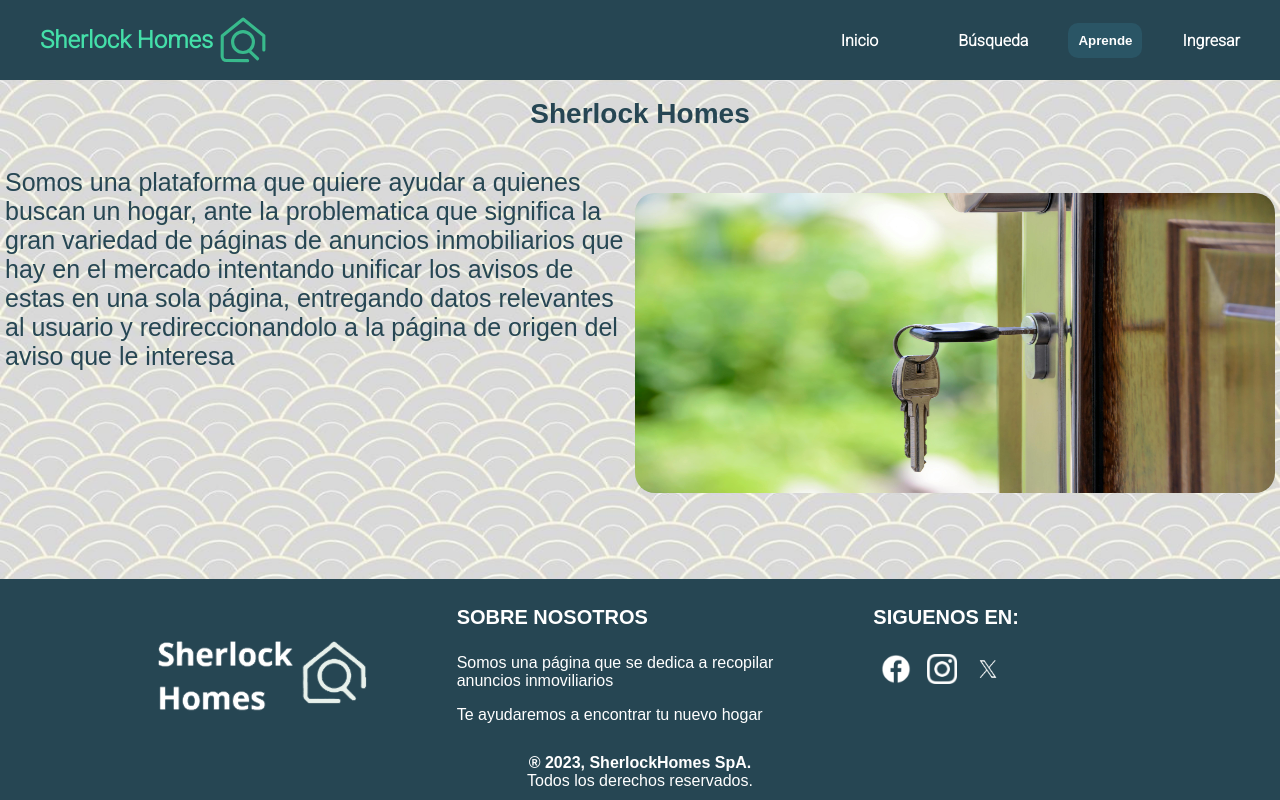
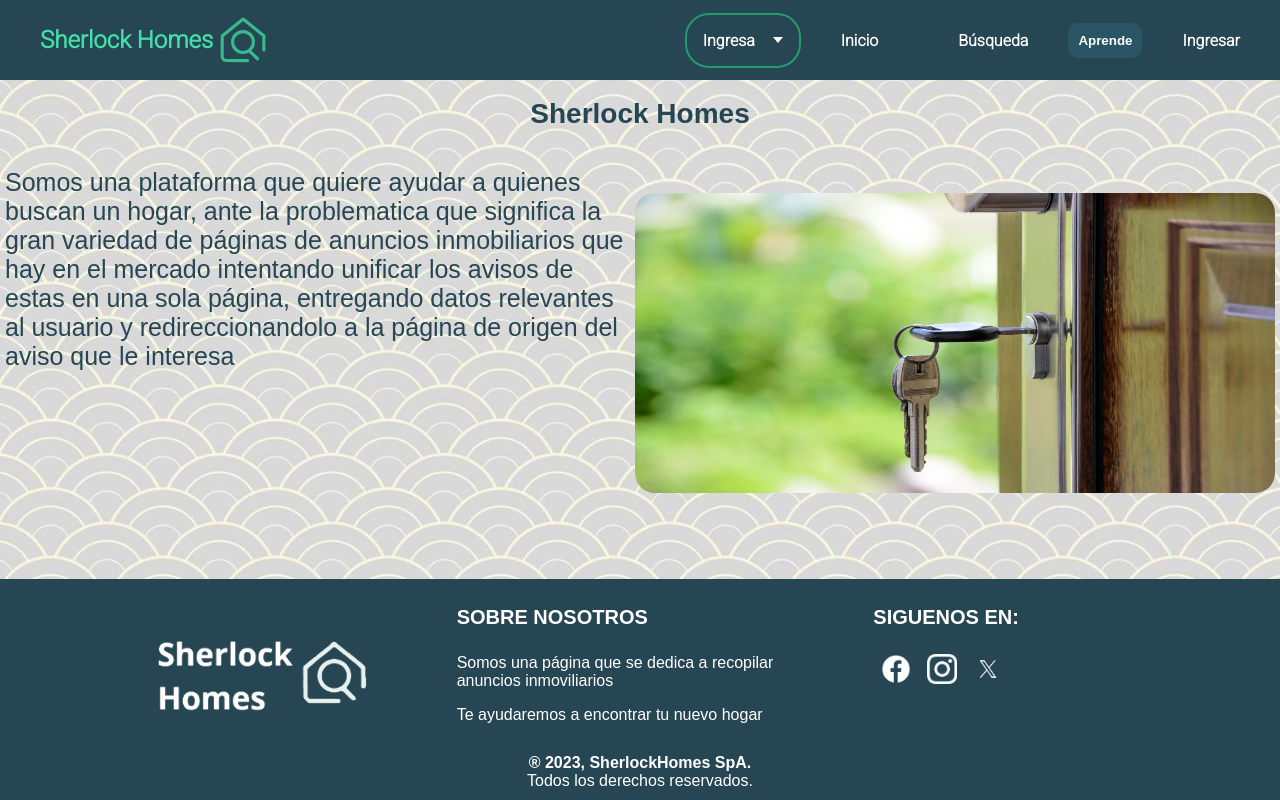
Before and after one commit to ElBugs99/Sherlock-Homes, a React (Create React App) app in the folder client/: page /Info in a window 1280 px wide. Built offline with nearby package versions, Linux system fonts and the light colour scheme.

Commit message:
navbar dropdown

```diff
--- a/client/src/Components/Login/LeftSection/LeftSection.js
+++ b/client/src/Components/Login/LeftSection/LeftSection.js
@@ -18,7 +18,7 @@ export default function LeftSection() {
       </div>
       <LoginForm />
       <div className='link-registro'>
-        <a className='link-a' href='registro'>Registrarse <FaArrowRightLong /></a>
+        <a className='link-a' href='registro'>Registrarse <FaArrowRightLong className='' /></a>
       </div>
     </div>
   )
--- a/client/src/Components/Login/LeftSection/LoginForm/loginForm.css
+++ b/client/src/Components/Login/LeftSection/LoginForm/loginForm.css
@@ -2,7 +2,7 @@
 
 .login-form {
     font-family: 'Roboto', sans-serif;
-    padding: 30px;
+    padding: 0px 30px 30px 30px;
     width: 50%;
 }
 
--- a/client/src/Components/Login/LeftSection/leftSection.css
+++ b/client/src/Components/Login/LeftSection/leftSection.css
@@ -32,7 +32,6 @@
 .link-registro {
     height: 100px;
     font-weight: 600;
-    padding: 30px;
 }
 
 .icon {
--- a/client/src/Components/UI/DropDown/DropDown.js
+++ b/client/src/Components/UI/DropDown/DropDown.js
@@ -1,7 +1,7 @@
 import React, { useState } from 'react';
 import './dropdown.css';
 
-export default function DropDown({ options, callback, placeholder }) {
+export default function DropDown({ options, callback, placeholder, background, color, width }) {
     const [selected, setSelected] = useState(placeholder);
     const [isOpen, setIsOpen] = useState(false);
 
@@ -12,19 +12,36 @@ export default function DropDown({ options, callback, placeholder }) {
     const handleOptionClick = (option) => {
         setSelected(option);
         setIsOpen(false);
+        if (callback) callback(option);
     };
-
 
     return (
         <div className='dropdown'>
-            <div className={`select ${isOpen ? 'select-clicked' : ''}`} onClick={toggleDropdown}>
+            <div
+                className={`select ${isOpen ? 'select-clicked' : ''}`}
+                style={{
+                    backgroundColor: background,
+                    color: color,
+                    width: width
+                }}
+                onClick={toggleDropdown}
+            >
                 <span className='selected'>{selected}</span>
-                <div className={`caret ${isOpen ? 'caret-rotate' : ''}`}></div>
+                <div
+                    className={`caret ${isOpen ? 'caret-rotate' : ''}`}
+                    style={{
+                        borderTop: `6px solid ${color}`
+                    }}
+                ></div>
             </div>
             <ul className={`drop-menu ${isOpen ? 'menu-open' : ''}`}>
-                {options?.map((x, index) => (
-                    <li key={index} className={x === selected ? 'active-option' : ''} onClick={() => handleOptionClick(x)}>
-                        {x}
+                {options?.map((option, index) => (
+                    <li
+                        key={index}
+                        className={option === selected ? 'active-option' : ''}
+                        onClick={() => handleOptionClick(option)}
+                    >
+                        {option}
                     </li>
                 ))}
             </ul>
--- a/client/src/Components/UI/NavBar/NavBar.js
+++ b/client/src/Components/UI/NavBar/NavBar.js
@@ -3,6 +3,7 @@ import './navBar.css';
 import svgImage from '../../../assets/images/greenicon.svg';
 import { NavLink } from 'react-router-dom';
 import SearchBar from '../SearchBar/SearchBar';
+import DropDown from '../DropDown/DropDown';
 
 
 export default function NavBar({ searchHidden }) {
@@ -13,6 +14,8 @@ export default function NavBar({ searchHidden }) {
     setOpen(!open);
   };
 
+  //TODO make dropdown close when clicking outside
+
   return (
     <nav className='navBar'>
       <div className='nav-options-container'>
@@ -22,10 +25,19 @@ export default function NavBar({ searchHidden }) {
           <img className='nav-icon' src={svgImage} alt="SVG" />
         </div>
 
-        <div className={searchHidden? 'hidden' : ''}>
+        <div className={searchHidden ? 'hidden' : ''}>
           <SearchBar />
         </div>
         <div className='nav-options'>
+          <div className='nav-drop'>
+            <DropDown
+              options={['hola', 'chao']}
+              placeholder={'Ingresa'}
+              background='#264653'
+              color='white'
+              width='80px'
+            />
+          </div>
           <NavLink to='/' className='nav-option '>Inicio</NavLink >
           <NavLink to='/search' className='nav-option'>Búsqueda</NavLink>
 
--- a/client/src/Components/UI/NavBar/navBar.css
+++ b/client/src/Components/UI/NavBar/navBar.css
@@ -12,7 +12,10 @@
     z-index: 99;
 }
 
-
+/* .nav-drop {
+    width: 100%;
+}
+ */
 
 .nav-options-container {
     display: flex;
```
